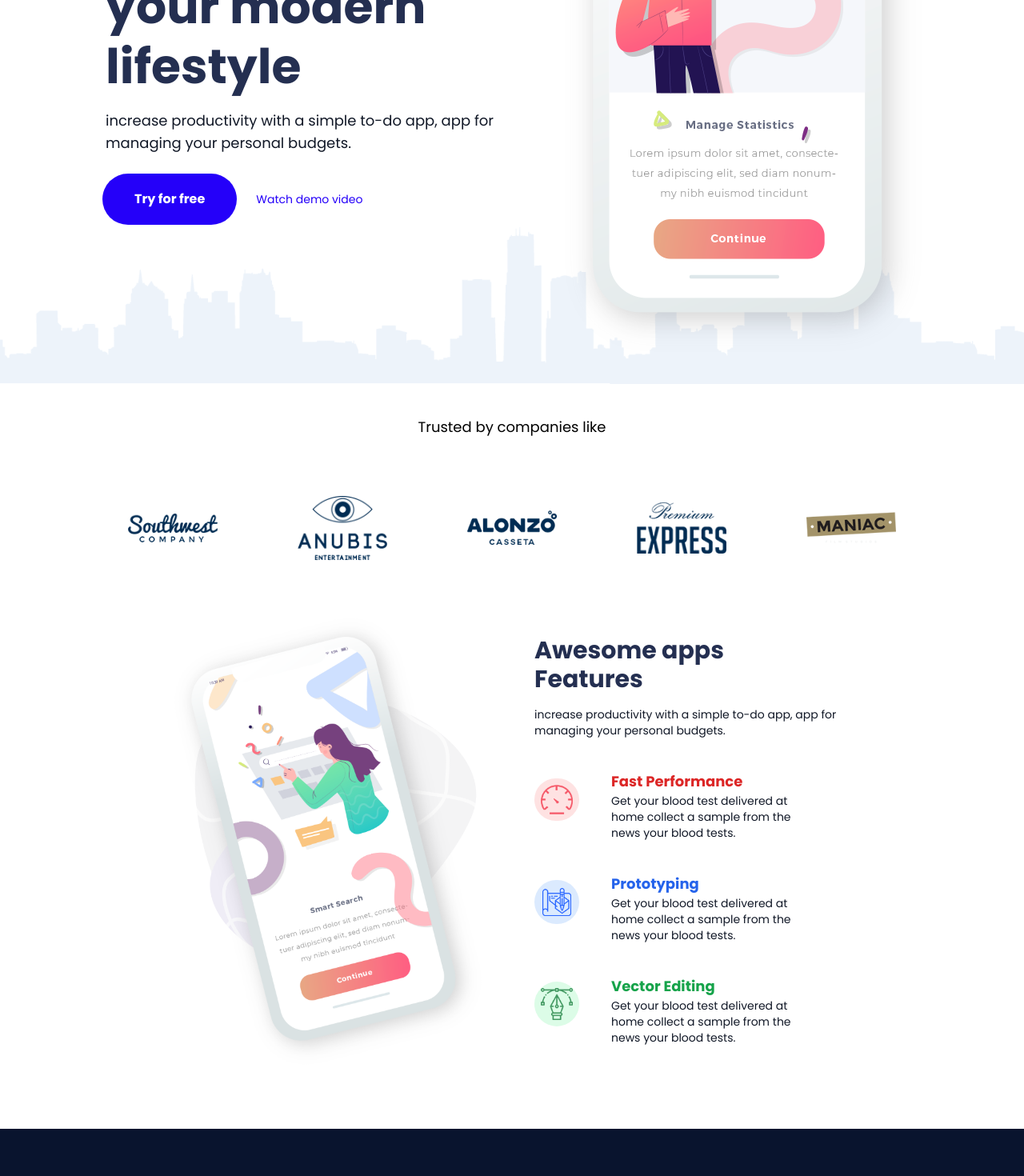
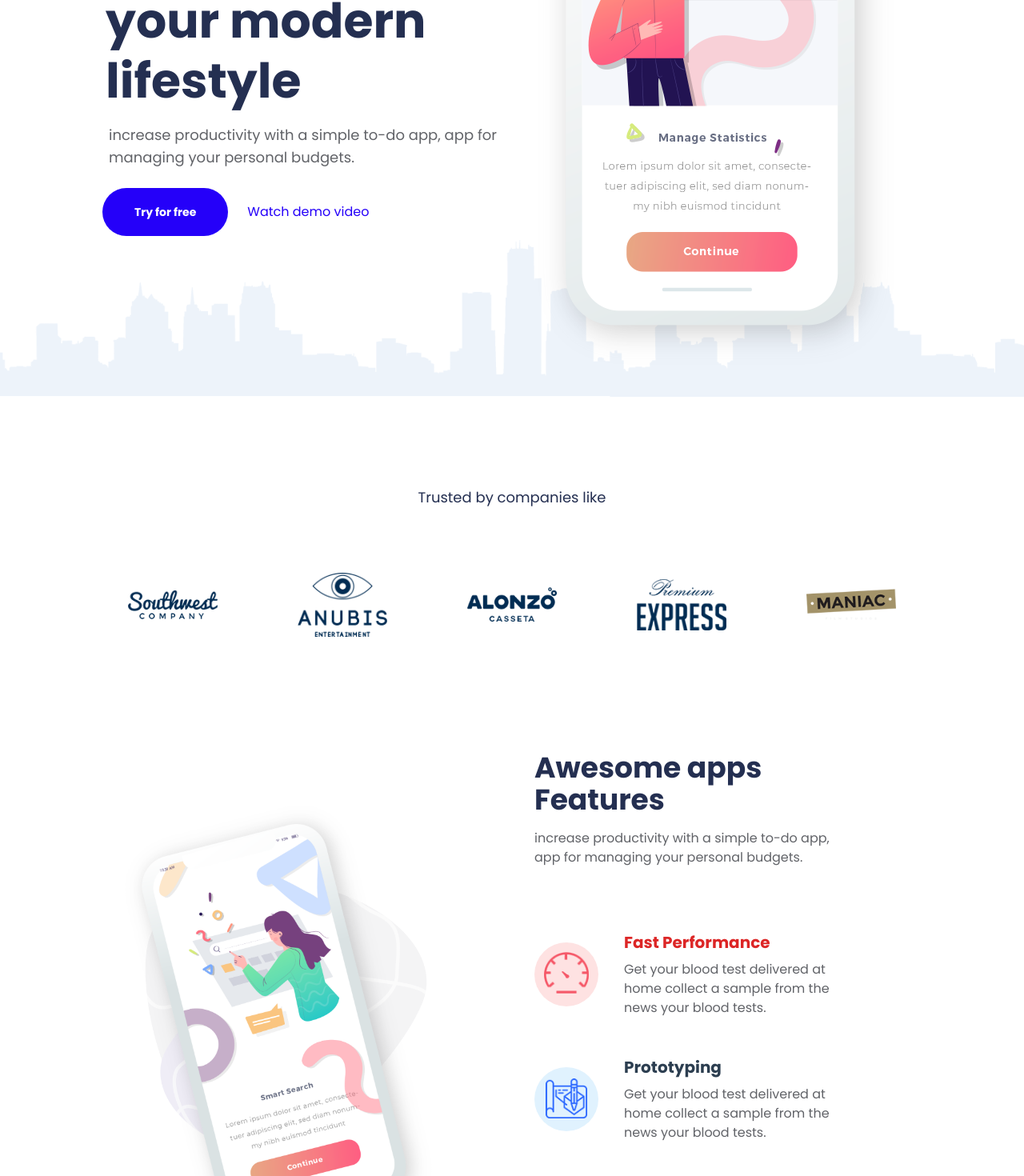
Before and after one commit to mayur-ranium/firbase-setup, a Vue app: page / in a window 1280 px wide. Shown: the part 520-1990 px from the top of the page at 80% size. Built offline with nearby package versions, Linux system fonts and the light colour scheme.

Commit message:
font size and font color changes also did some spacing changes

```diff
--- a/src/components/appfeature.vue
+++ b/src/components/appfeature.vue
@@ -1,46 +1,46 @@
 <template>
-<div class="app-features container flex-wrap lg:flex justify-center items-center mx-auto p-0 pb-20">
-    <div class="bg-smartSearchbg bg-no-repeat bg-center bg-contain mr-14">
+<div class="app-features container flex-wrap lg:flex justify-center items-center mx-auto lg:mt-28 mb-24 lg:mb-48">
+    <div class="bg-smartSearchbg bg-no-repeat bg-center bg-contain mr-28">
         <img src="../assets/smart-search.png" alt="smart-search-mobile" class="w-96 mx-auto">
     </div>
-    <div class="px-2.5 lg:py-0 w-auto">
-       <div>
-           <div class="text-[#242f51] font-semibold text-lg lg:text-3xl w-full lg:w-80">
+    <div class="px-4 w-auto">
+       <div class="lg:mb-20">
+           <div class="text-primary-clr font-semibold text-lg lg:text-4xl w-full lg:w-80">
            Awesome apps Features
            </div>
-           <p class="text-sm text-gray-900 mt-2 lg:mt-4 lg:w-96">
+           <p class="text-sm lg:text-base text-gray mt-2 lg:mt-4 lg:w-96">
            increase productivity with a simple to-do app, app for managing your personal budgets.
            </p>
       </div>
-       <div class="mt-6 flex-wrap justify-center lg:flex lg:justify-between items-center lg:pr-12">
-           <div class="bg-red-100 rounded-full p-2 w-14 m-auto md:m-0">
-               <img src="../assets/speed.png" alt="" class="w-10">
+       <div class="flex-wrap justify-center lg:flex items-center lg:pr-10 mb-8 lg:mb-12">
+           <div class="bg-red-100 rounded-full p-3 w-20 h-20 m-auto lg:mr-8 my-6 lg:my-0">
+               <img src="../assets/speed.png" alt="" class="w-14 ">
            </div>
-           <div class="mt-4">
-               <div class="text-red-600 font-semibold text-lg">Fast Performance</div>
-               <p class="text-gray-900 text-sm md:w-60 w-auto ">
+           <div >
+               <div class="text-red-600 font-semibold text-lg lg:text-xl mb-2 ">Fast Performance</div>
+               <p class="text-gray text-sm lg:text-base md:w-[18rem] w-auto ">
                    Get your blood test delivered at home collect a sample from the news your blood tests.
                </p>
            </div>
        </div>
-          <div class="mt-6 flex-wrap justify-center lg:flex lg:justify-between items-center lg:pr-12">
-           <div class="bg-blue-100 rounded-full p-2.5 w-14 m-auto md:m-0">
-               <img src="../assets/prototyping.png" alt="" class="w-10">
+          <div class="flex-wrap justify-center lg:flex items-center lg:pr-10 mb-8 lg:mb-12">
+           <div class="bg-sky-100 rounded-full p-3.5 w-20 h-20 m-auto lg:mr-8 my-6 lg:my-0">
+               <img src="../assets/prototyping.png" alt="" class="w-14 ">
            </div>
-           <div class="mt-4">
-               <div class="text-blue-600 font-semibold text-lg">Prototyping</div>
-               <p class="text-gray-900 text-sm md:w-60 w-auto ">
+           <div >
+               <div class="text-blue-600 font-semibold text-lg lg:text-xl mb-2">Prototyping</div>
+               <p class="text-gray text-sm lg:text-base md:w-[18rem] w-auto ">
                    Get your blood test delivered at home collect a sample from the news your blood tests.
                </p>
            </div>
        </div>
-          <div class="mt-6 flex-wrap justify-center lg:flex lg:justify-between items-center lg:pr-12">
-           <div class="bg-green-100 rounded-full p-2 w-14 m-auto md:m-0">
-               <img src="../assets/vector-editing.png" alt="" class="w-10">
+          <div class="flex-wrap justify-center lg:flex items-center lg:pr-10 lg:mb-12">
+           <div class="bg-green-100 rounded-full p-3 w-20 h-20 m-auto lg:mr-8 my-6 lg:my-0">
+               <img src="../assets/vector-editing.png" alt="" class="w-14 ">
            </div>
-           <div class="mt-4">
-               <div class="text-green-600 font-semibold text-lg">Vector Editing</div>
-               <p class="text-gray-900 text-sm md:w-60 w-auto ">
+           <div >
+               <div class="text-green-600 font-semibold text-lg lg:text-xl mb-2">Vector Editing</div>
+               <p class="text-gray text-sm lg:text-base md:w-[18rem] w-auto ">
                    Get your blood test delivered at home collect a sample from the news your blood tests.
                </p>
            </div>
--- a/src/components/appfooter.vue
+++ b/src/components/appfooter.vue
@@ -1,8 +1,8 @@
 <template>
-<div class="footer  bg-[#09142e]">
+<div class="footer  bg-blue">
    <div class="container  mx-auto pt-20 pb-60">
     <div class="font-black text-center cursor-pointer text-3xl">
-    <span class="text-[#fcb874]">App</span>
+    <span class="text-orange">App</span>
     <span class="text-white">Lab</span>
    </div>
    <div class="flex items-center flex-col justify-center lg:flex-row my-6 ">
--- a/src/components/clients.vue
+++ b/src/components/clients.vue
@@ -1,7 +1,7 @@
 <template>
-<div class="trusted-clients-section container mx-auto py-10 lg:px-40">
-  <div class="text-sm lg:text-lg text-center text-black mb-10">Trusted by companies like</div>
-  <div class="lg:flex lg:justify-between lg:items-center flex-wrap">
+<div class="trusted-clients-section container mx-auto lg:mt-28 lg:px-40">
+  <div class="text-lg text-center text-primary-clr mt-10 lg:mt-0 mb-12">Trusted by companies like</div>
+  <div class="lg:flex lg:justify-between lg:items-center flex-wrap mb-8 lg:mb-0">
       <img src="../assets/southwest.png" alt="" class="w-28 py-8 mx-auto lg:mx-0">
    <img src="../assets/anubis.png" alt="" class="w-28 py-8 mx-auto lg:mx-0">
    <img src="../assets/alonzo.png" alt="" class="w-28 py-8 mx-auto lg:mx-0">
--- a/src/components/navbar.vue
+++ b/src/components/navbar.vue
@@ -1,17 +1,17 @@
 <template>
 <div class="desk-view">
-<div class="lg:container flex justify-between items-center lg:pt-20 lg:pb-0 lg:px-20 mx-auto">
+<div class="lg:container flex justify-between items-center lg:pt-20 lg:pb-0 lg:px-20 mx-auto mb-4">
 <div class="font-bold hidden lg:block text-3xl cursor-pointer">
-    <span class="text-[#fcb874]">App</span>
-    <span class="text-[#242f51]">Lab</span>
+    <span class="text-orange">App</span>
+    <span class="text-primary-clr">Lab</span>
 </div>
-<div class="hidden lg:flex items-center text-[#242f51]">
+<div class="hidden lg:flex items-center text-primary-clr">
      <a href="#" class=" mr-10">Home</a>
      <a href="#" class=" mr-10">Key Features</a>
      <a href="#" class=" mr-10">Pricing</a>
      <a href="#" class=" mr-10">Testiminial</a>
      <a href="#" class=" mr-10">FAQ</a>
-     <div class="bg-[#2500f9] text-base font-bold px-10 lg:ml-5 py-5 text-white rounded-full mx-auto cursor-pointer ">
+     <div class="bg-dark-blue text-base font-bold px-10 lg:ml-5 py-5 text-white rounded-full mx-auto cursor-pointer ">
          <span class="w-44">Try for free</span>
      </div>
 </div>
@@ -20,22 +20,23 @@
 </div>
 
 <div class="mobile-view flex
-lg:hidden fixed z-50 top-0 bg-white shadow w-full justify-between py-5 px-2.5 lg:pt-0 lg:px-0">
+   lg:hidden fixed z-50 top-0 bg-white shadow w-full justify-between py-5 px-4 lg:pt-0 lg:px-0">
     <div class="font-bold  text-3xl cursor-pointer">
-    <span class="text-[#fcb874]">App</span>
-    <span class="text-[#242f51]">Lab</span>
+    <span class="text-orange">App</span>
+    <span class="text-primary-clr">Lab</span>
 </div>
         <div @click="openMenu()" class=" ">
                 <img src="../assets/more.png" alt="" class="w-10 p-1 border-2">
         </div>
 
- <div id="myMenu" class="hidden bg-[#09142e] text-base font-medium absolute w-full top-[5rem] right-0 left-0 text-center">
+ <div id="myMenu" class="hidden bg-blue text-base font-medium absolute w-full top-[5rem] right-0 left-0 py-4 text-center ">
   <a href="#" class="block py-5 text-white">Home</a>
      <a href="#" class="block py-5 text-white">Key Features</a>
      <a href="#" class="block py-5 text-white">Pricing</a>
      <a href="#" class="block py-5 text-white">Testiminial</a>
      <a href="#" class="block py-5 text-white">FAQ</a>
      <a href="#" class="block py-5 text-white font-semibold">Try for Free</a>
+
 
 
  </div>
@@ -58,6 +59,7 @@ export default {
           x.style.display = "none";
       } else {
       x.style.display = "block";
+
       }
         }
     }
--- a/src/components/topsection.vue
+++ b/src/components/topsection.vue
@@ -1,31 +1,31 @@
 <template>
 <div class="best-app-section bg-hero bg-contain bg-bottom bg-no-repeat">
-    <div class="container flex-wrap lg:flex lg:justify-between items-center mx-auto pb-10 mt-32 lg:mt-0 lg:px-32">
+    <div class="container w-full flex-wrap lg:flex lg:justify-between items-center mx-auto pb-10 mt-32 lg:mt-0 lg:px-32">
     <div class="mt-12 w-full lg:w-1/2 text-center lg:text-left">
-    <div class="flex bg-slate-100 items-center md:w-[25rem]  rounded-full mb-6 mx-4 md:mx-auto lg:mx-0">
-    <div class="w-10 bg-[#fcb874] p-2 rounded-full mr-4">
+    <div class="flex bg-slate-100 items-center w-[18.75rem] lg:w-[25rem] rounded-full mb-6 mx-auto lg:mx-4">
+    <div class="w-10 bg-orange p-2 rounded-full mr-4">
         <img src="../assets/correct.png" alt="" classs="">
     </div>
-    <div class="py-1 pr-2 lg:pr-12 text-sm text-center lg:text-xl">
+    <div class="py-1 pr-2 lg:pr-12 text-sm text-center text-primary-clr lg:text-lg">
       #1 Editors Choice App of 2020
     </div>
 
     </div>
-    <h1 class="lg:text-6xl w-auto text-3xl font-semibold lg:leading-tight text-[#242f51] px-1">
+    <h1 class="lg:text-6xl w-auto text-3xl font-semibold lg:leading-tight text-primary-clr px-1">
        Best app for your modern lifestyle
     </h1>
-    <p class="text-sm lg:text-lg text-gray-900 mt-4 px-1">
+    <p class="text-sm lg:text-lg text-gray mt-4 px-2">
         increase productivity with a simple to-do app, app for managing your personal budgets.
     </p>
     <div class= "lg:flex items-center text-center flex-wrap text-sm mt-6">
-         <div class="bg-[#2500f9] text-sm lg:text-base font-bold py-2 px-0 lg:px-10 lg:py-5 w-40 mx-auto lg:mx-0 lg:w-auto text-white rounded-full cursor-pointer" >
+         <div class="bg-dark-blue text-sm text-base font-bold py-2 px-0 lg:px-10 lg:py-5 w-40 mx-auto lg:mx-0 lg:w-auto text-white rounded-full cursor-pointer" >
          Try for free
      </div>
-        <div class="text-[#2500f9] mt-4 lg:mt-0 lg:ml-6 font-lg cursor-pointer">Watch demo video</div>
+        <div class="text-dark-blue mt-4 lg:mt-0 lg:ml-6 text-base cursor-pointer">Watch demo video</div>
     </div>
     </div>
-    <div class="topsection-mobilephone-img">
-        <img src="../assets/phone.png" alt="mobile-phone" >
+    <div class="topsection-mobilephone-img w-full lg:w-1/2">
+        <img src="../assets/phone.png" alt="mobile-phone" class="mx-auto lg:ml-8">
     </div>
 
     </div>
--- a/tailwind.config.js
+++ b/tailwind.config.js
@@ -11,7 +11,11 @@ module.exports = {
         'smartSearchbg': "url('/src/assets/smart-search-bg.png')",
       }),
       colors: {
-        'bg-blue': '#09142e'
+        'blue': '#09142e',
+        'gray': '#616368',
+        'primary-clr': '#242f51',
+        'dark-blue': '#2500f9',
+        'orange': '#fcb874'
       }
 
       }
```
